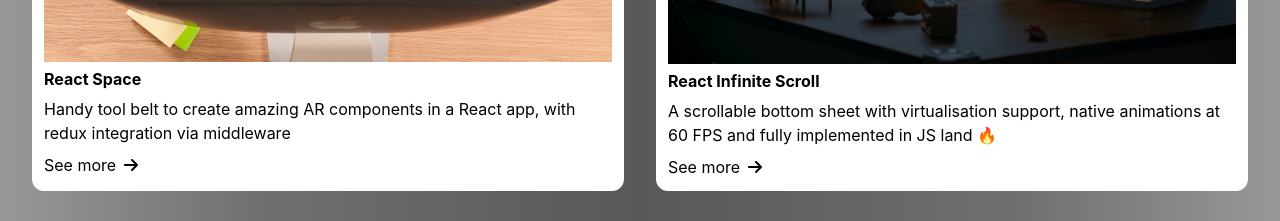
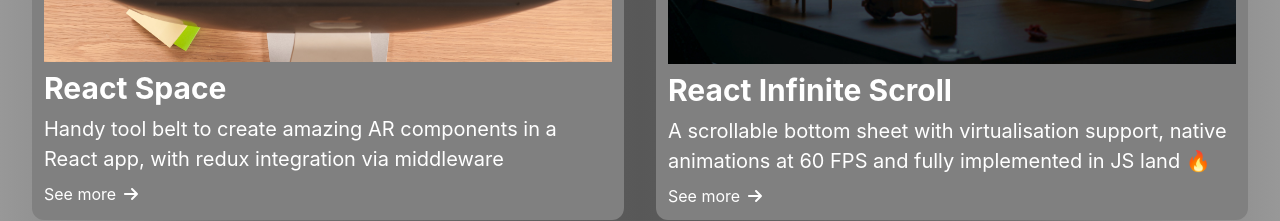
Before and after one commit to DianaZawislak/reactlab, a React (Create React App) app: page / in a window 1280 px wide. Shown: the part 1251-1472 px from the top of the page. Built offline with nearby package versions, Linux system fonts and the light colour scheme.

Commit message:
acrds styles

```diff
--- a/src/components/Card.js
+++ b/src/components/Card.js
@@ -10,10 +10,10 @@ const Card = ({ title, description, imageSrc }) => {
 
 
  return (
-    <VStack align="left" bg="white" color="black" p="3" borderRadius="12px">
+    <VStack align="left" bg="grey" color="white" p="3" borderRadius="12px">
       <Image src={imageSrc} alt={title} />
-      <Heading size='sm'>{title}</Heading>
-      <Text>{description}</Text>
+      <Heading size='lg'>{title}</Heading>
+      <Text fontSize={20}>{description}</Text>
       <HStack align="center" justify="left">
         <Text>See more</Text>
         <FontAwesomeIcon icon={faArrowRight} size="1x" />
```
